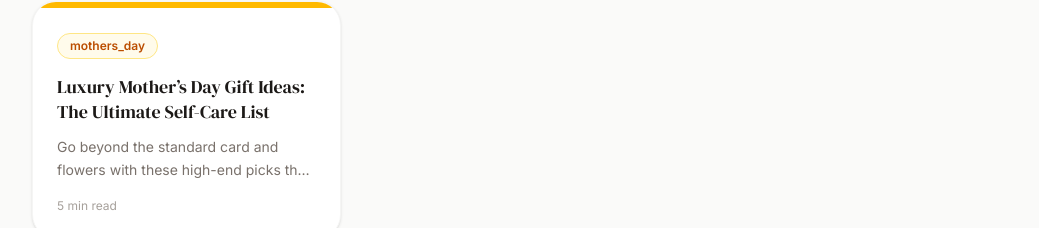
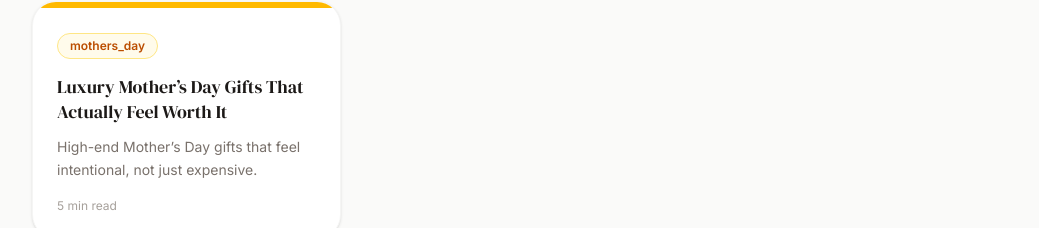
Before and after one commit to CAMGREEN637/gift-ai-frontend, a Next.js app: page /blog in a window 1280 px wide. Shown: the part 519-747 px from the top of the page, without its empty margins (120-1159 px from the left). Built offline with nearby package versions, Linux system fonts and the light colour scheme; no server answers.

Commit message:
updated luxury article

```diff
--- a/content/articles.ts
+++ b/content/articles.ts
@@ -170,39 +170,101 @@ export const SAMPLE_ARTICLES: GiftArticle[] = [
   // MOTHER'S DAY GIFTS — LUXURY WELLNESS
   // ============================================================================
   {
-    slug: "mothers-day-gifts-luxury-wellness",
-    title: "Luxury Mother’s Day Gift Ideas: The Ultimate Self-Care List",
-    excerpt: "Go beyond the standard card and flowers with these high-end picks that prioritize her long-term well-being.",
-    occasion: "mothers_day",
-    interests: ["luxe", "wellness", "home_decor"],
-    readTime: "5 min read",
-    publishedAt: "2026-05-03",
-    sections: [
+  "slug": "mothers-day-gifts-luxury",
+  "title": "Luxury Mother’s Day Gifts That Actually Feel Worth It",
+  "excerpt": "High-end Mother’s Day gifts that feel intentional, not just expensive.",
+  "occasion": "mothers_day",
+  "interests": ["wellness", "home_decor", "skincare", "cooking"],
+  "readTime": "5 min read",
+  "publishedAt": "2026-05-03",
+  "relatedArticles": [
+    "mothers-day-gifts-relaxation",
+    "mothers-day-gifts-new-moms",
+    "birthday-gifts-skincare",
+    "christmas-gifts-home"
+  ],
+  "sections": [
     {
-        type: "picks",
-        gifts: [
-          {
-            name: "Eco-Friendly Non-Slip Yoga Mat",
-            price: "$164.00",
-            reason: "This is the 'Rolls Royce' of yoga mats. Its premium construction and eco-friendly materials make it a standout gift.",
-            url: "https://www.amazon.com/dp/B01CGLCGRA",
-            image_url: "https://m.media-amazon.com/images/I/41jBqFTYZVL._AC_SY300_SX300_QL70_FMwebp_.jpg"
+      "type": "text",
+      "heading": "What most people get wrong about luxury gifts",
+      "body": "Spending more doesn’t automatically make a gift better. The mistake most people make is choosing something expensive that still feels generic. The best luxury gifts feel like an upgrade to her everyday life—something she wouldn’t buy for herself, but ends up using constantly once she has it."
     },
     {
-            name: "Nespresso Vertuo Coffee and Espresso Machine",
-            price: "$99.00",
-            reason: "Give her the luxury of a specialty coffee bar at home. The Vertuo system is known for its rich crema and elegant design.",
-            url: "https://www.amazon.com/dp/B0DVDG5TRT",
-            image_url: "https://m.media-amazon.com/images/I/51KPEbDiU+L._AC_SY300_SX300_QL70_FMwebp_.jpg"
+      "type": "text",
+      "heading": "How to make a high-end gift actually land",
+      "body": "Luxury works when it feels intentional. Think about how she spends her time—relaxing, cooking, unwinding—and choose something that elevates that specific part of her routine. Even a premium gift can feel flat if it’s not tied to how she actually lives day to day."
+    },
+    {
+      "type": "picks",
+      "gifts": [
+        {
+          "name": "LifePro Infrared Sauna Blanket",
+          "price": "$293.95",
+          "reason": "This feels like a true lifestyle upgrade. It turns her home into a personal spa, making it perfect for a Mother’s Day gift that prioritizes her relaxation and well-being in a way she likely wouldn’t invest in herself.",
+          "url": "https://www.amazon.com/LifePro-Far-Infrared-Sauna-Blanket/dp/B0BX7HLCYQ",
+          "image_url": "https://m.media-amazon.com/images/I/71+6dBgvlUL._AC_SX679_.jpg"
+        },
+        {
+          "name": "Le Creuset Enameled Cast Iron Dutch Oven (6.5 qt)",
+          "price": "$289.00",
+          "reason": "This is the kind of gift that lasts for years and gets used constantly. It elevates everyday cooking into something more intentional, making it a thoughtful pick if she enjoys time in the kitchen.",
+          "url": "https://www.amazon.com/Creuset-Enameled-Signature-Round-Artichaut/dp/B07RXBSWZZ",
+          "image_url": "https://m.media-amazon.com/images/I/61NhCrCEh9L._AC_SX300_SY300_QL70_FMwebp_.jpg"
+        },
+        {
+          "name": "Coravin Wine Preservation System",
+          "price": "$279.00",
+          "reason": "This is a subtle but impressive upgrade. It lets her enjoy wine on her terms without committing to the whole bottle, which makes it feel both luxurious and genuinely useful.",
+          "url": "https://www.amazon.com/Coravin-Timeless-Three-Preservation-System/dp/B095BRZYP2",
+          "image_url": "https://m.media-amazon.com/images/I/71wEYWomDBL._AC_SY300_SX300_QL70_FMwebp_.jpg"
+        },
+        {
+          "name": "TheraGun Mini (3rd Generation)",
+          "price": "$219.00",
+          "reason": "A high-end self-care tool that actually gets used. It’s perfect for relieving tension and stress, making it a practical luxury she’ll appreciate regularly—not just on the day she opens it.",
+          "url": "https://www.amazon.com/dp/B0DV71V4R7",
+          "image_url": "https://m.media-amazon.com/images/I/71H1zckV0sL._AC_SY300_SX300_QL70_FMwebp_.jpg"
+        },
+        {
+          "name": "Rodan + Fields Redefine Skincare Regimen",
+          "price": "$199.20",
+          "reason": "Instead of a single product, this gives her a full routine. That makes it feel more complete and intentional, which is what separates a luxury gift from a basic one.",
+          "url": "https://www.amazon.com/Rodan-Fields-Redefine-Appearance-Firmness/dp/B01LHPRZFE",
+          "image_url": "https://m.media-amazon.com/images/I/51AHekjUOkL._SL1500_.jpg"
+        },
+        {
+          "name": "RENPHO Red Light Therapy Face Mask",
+          "price": "$179.00",
+          "reason": "This hits the sweet spot between tech and self-care. It feels modern, high-end, and slightly indulgent in a way that makes it stand out as a gift.",
+          "url": "https://www.amazon.com/dp/B0FJS8ZQWS",
+          "image_url": "https://m.media-amazon.com/images/I/41AUc0hbRmL._SY300_SX300_QL70_FMwebp_.jpg"
+        },
+        {
+          "name": "Barefoot Dreams CozyChic Robe",
+          "price": "$138.00",
+          "reason": "This is everyday luxury done right. It’s something she’ll wear constantly, which makes the higher price feel justified every time she uses it.",
+          "url": "https://www.amazon.com/gp/aw/d/B0FFHS6PXG",
+          "image_url": "https://m.media-amazon.com/images/I/81kqgtaCEkL._AC_SY445_SX342_QL70_FMwebp_.jpg"
+        },
+        {
+          "name": "Blissy Mulberry Silk Pillowcase",
+          "price": "$82.46",
+          "reason": "A smaller luxury that still feels premium. It improves sleep and feels noticeably different, making it a great add-on or standalone gift.",
+          "url": "https://www.amazon.com/Blissy-Silk-Pillowcase-Mulberry-High-Grade/dp/B0CB5H5FK9",
+          "image_url": "https://m.media-amazon.com/images/I/71OLg-ScWGL._AC_SL1500_.jpg"
+        },
+        {
+          "name": "Teabloom Complete Glass Tea Set",
+          "price": "$63.00",
+          "reason": "This is more about the experience than the object. It turns a simple routine into something calming and intentional, which makes it feel more thoughtful than its price suggests.",
+          "url": "https://www.amazon.com/dp/B01IFBPX7A",
+          "image_url": "https://m.media-amazon.com/images/I/71imBu7dydL._AC_SY300_SX300_QL70_FMwebp_.jpg"
         }
       ]
     },
     {
-        type: "text",
-        heading: "Making her feel celebrated",
-        body: "Mother's Day is the perfect time to upgrade the things she uses every day."
-      },
-      { type: "cta" }
+      "type": "cta"
+    }
   ]
 }
 ];
```
Lines whose indentation alone changed are shown as unchanged.
